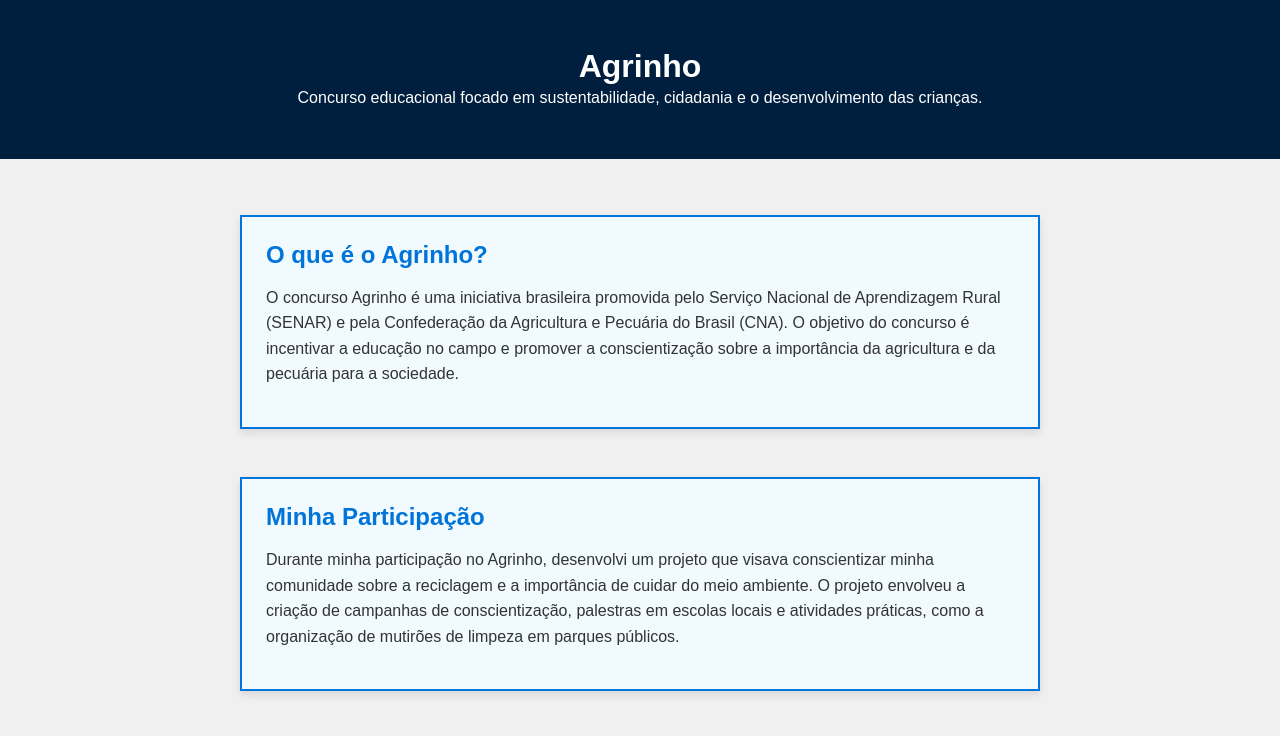
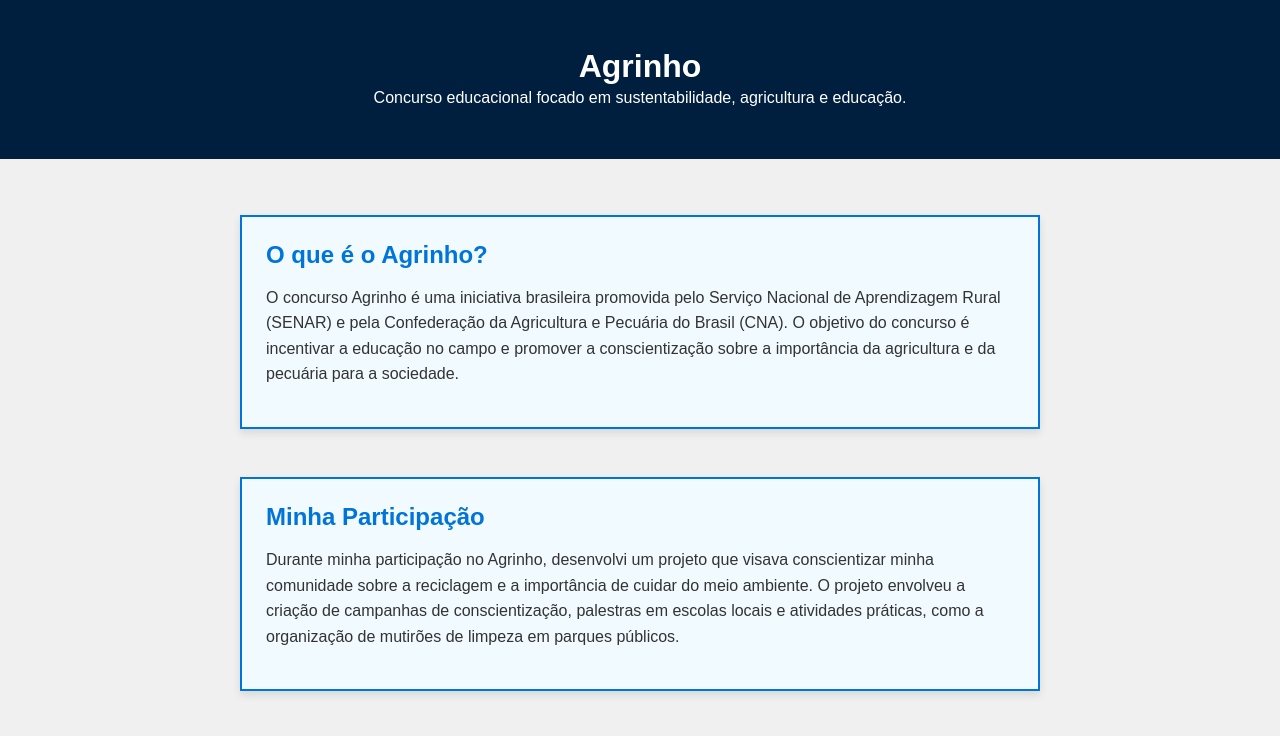
Before and after one commit to GuilhermeB00/Portifolio, a plain HTML site: page projeto2.html in a window 1280 px wide. Shown: the top 736 px of the page. Drawn offline with Linux system fonts and the light colour scheme.

Commit message:
Atualizar o projeto2.html

```diff
--- a/projeto2.html
+++ b/projeto2.html
@@ -10,7 +10,7 @@
     <header>
         <div class="profile">
             <h1>Agrinho</h1>
-            <p>Concurso educacional focado em sustentabilidade, cidadania e o desenvolvimento das crianças.</p>
+            <p>Concurso educacional focado em sustentabilidade, agricultura e educação.</p>
         </div>
     </header>
 
```
